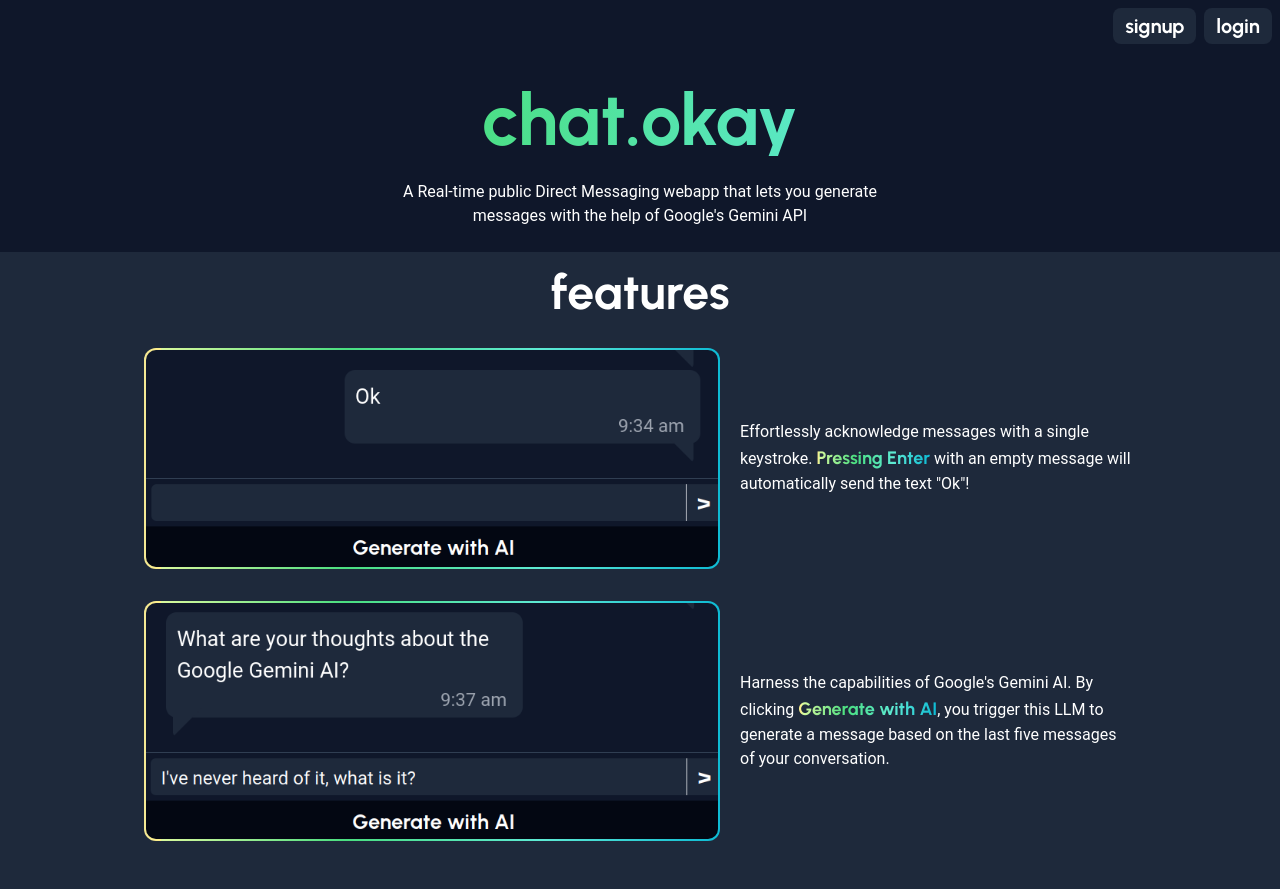
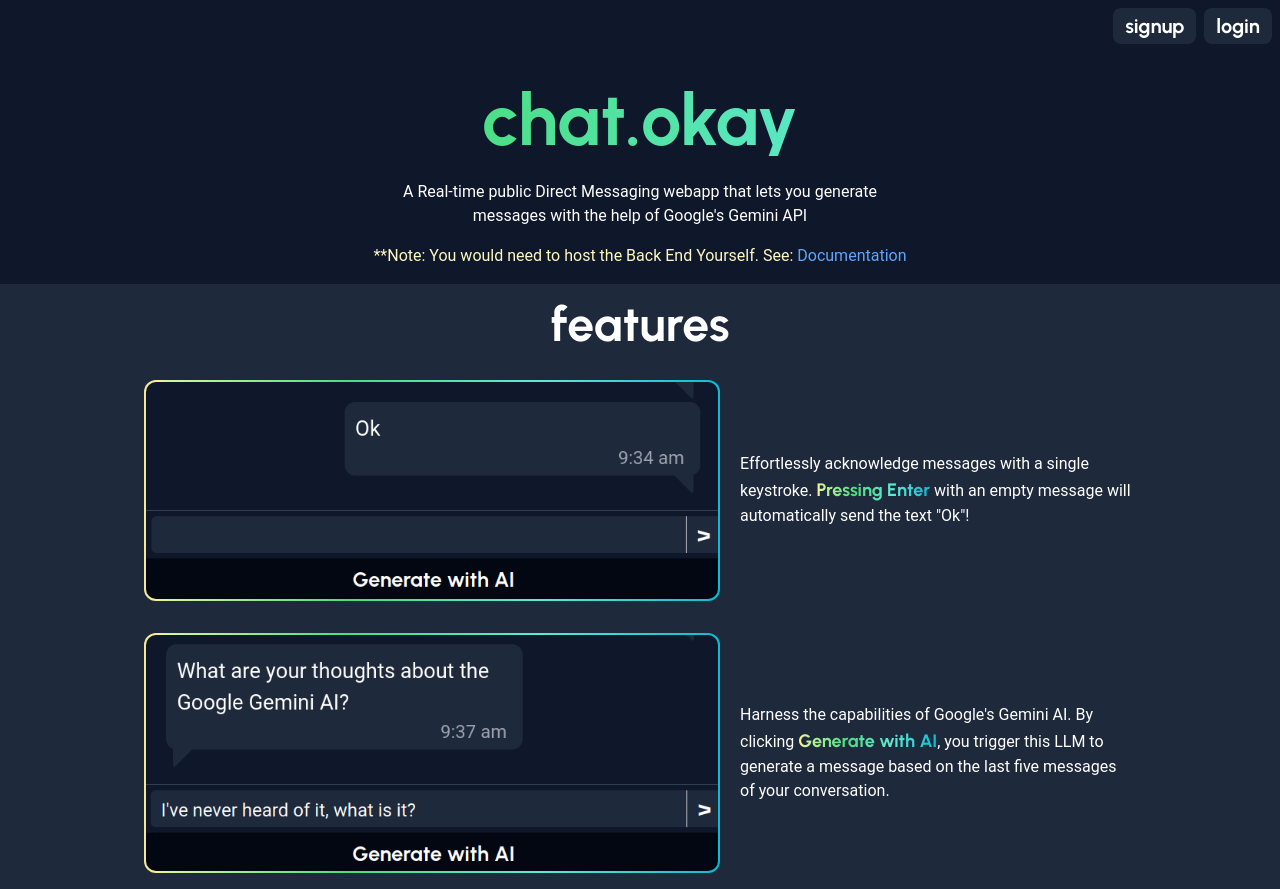
Before and after one commit to ary82/okay-client, a React (Vite) app: page / in a window 1280 px wide. Before the commit the page ends 857 px from the top, so only its background shows below. Built offline with nearby package versions, Linux system fonts and the light colour scheme; no server answers.

Commit message:
add README, warning in client

```diff
--- a/src/components/AnonHome.jsx
+++ b/src/components/AnonHome.jsx
@@ -28,6 +28,15 @@
           A Real-time public Direct Messaging webapp that lets you generate
           messages with the help of Google's Gemini API
         </p>
+        <p className="bg-slate-900 text-yellow-100 text-center -mt-6 p-4 max-w-prose m-auto">
+          **Note: You would need to host the Back End Yourself. See:{" "}
+          <a
+            href="https://github.com/ary82/okay-client"
+            className="text-blue-400"
+          >
+            Documentation
+          </a>
+        </p>
       </div>
       <h2 className="font-urbanist text-5xl text-center p-4">features</h2>
       <div className="p-4 flex flex-col gap-8  max-w-5xl mx-auto">
@@ -39,8 +48,7 @@
           />
           <div className="p-1 max-w-prose m-auto flex-1 min-w-24">
             Effortlessly acknowledge messages with a single keystroke.{" "}
-            <h1 className="inline font-urbanist text-lg">Pressing Enter</h1>
-            {" "}
+            <h1 className="inline font-urbanist text-lg">Pressing Enter</h1>{" "}
             with an empty message will automatically send the text "Ok"!
           </div>
         </div>
```
Also changed, not shown: 1 other file (tests, documents, lock files or other folders).
